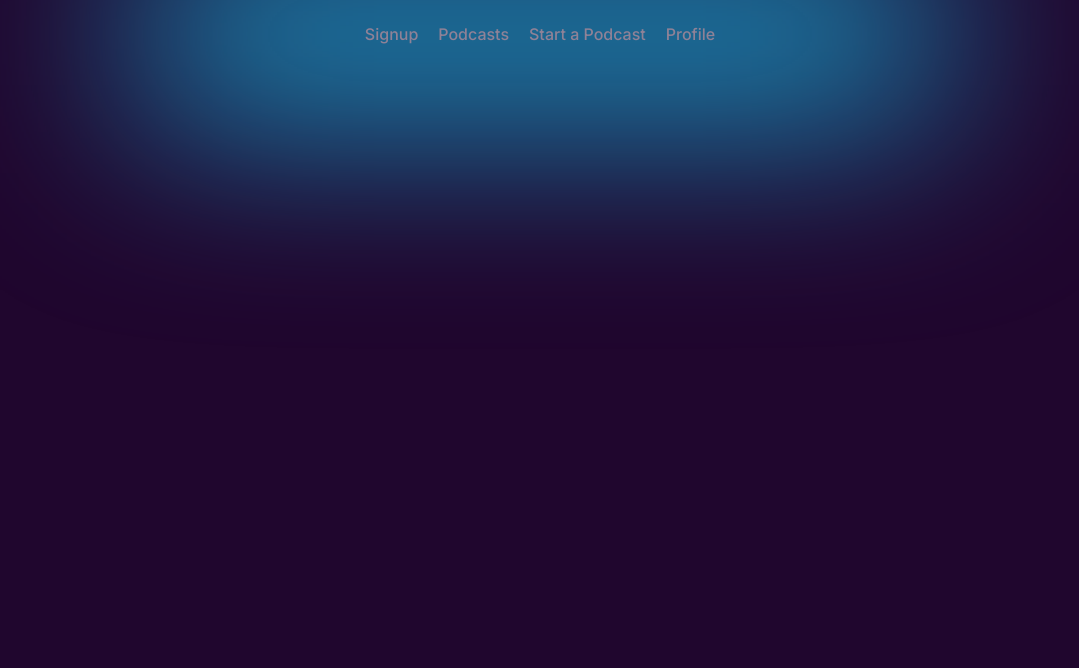
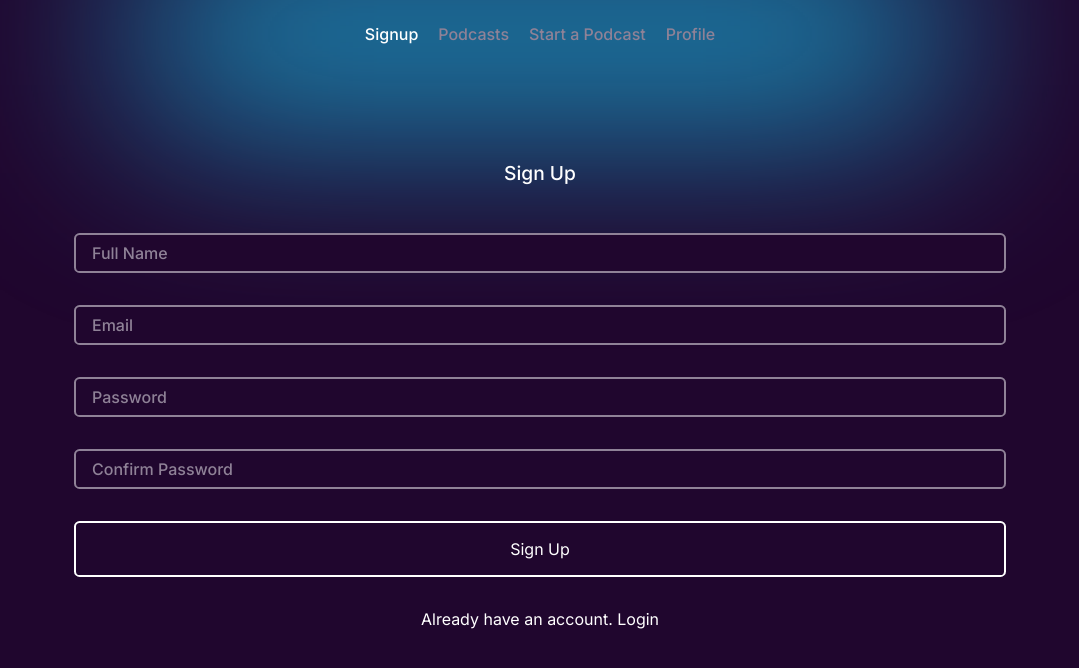
Before and after one commit to priyteshprasad/podcast-app-react, a React (Create React App) app: page / in a window 1280 px wide. Shown: the top 668 px of the page, without its empty margins (100-1179 px from the left). Built offline with nearby package versions, Linux system fonts and the light colour scheme.

Commit message:
signup login auth and multiple components completed

```diff
--- a/src/App.js
+++ b/src/App.js
@@ -1,7 +1,7 @@
 import { BrowserRouter, Route, Routes } from "react-router-dom";
 import "./App.css";
-import Header from "./components/Header";
 import SignUp from "./pages/SignUp";
+import Profile from "./pages/Profile";
 
 function App() {
   return (
@@ -9,6 +9,7 @@ function App() {
       <BrowserRouter>
         <Routes >
           <Route path="/" element={<SignUp />} />
+          <Route path="/profile" element={<Profile />} />
         </Routes>
       </BrowserRouter>
     </div>
--- /dev/null
+++ b/src/components/Button/index.js
@@ -0,0 +1,9 @@
+import React from 'react'
+import "./styles.css";
+function Button({text, onClick}) {
+  return (
+    <div onClick={onClick} className='custom-btn'>{text}</div>
+  )
+}
+
+export default Button;
--- /dev/null
+++ b/src/components/Button/styles.css
@@ -0,0 +1,15 @@
+.custom-btn{
+    text-align: center;
+    border: 2px solid var(--white);
+    padding: 1rem;
+    border-radius: 0.35rem;
+    cursor: pointer;
+    width: 70vw;
+    margin: 1rem;
+
+}
+.custom-btn:hover{
+    background-color: var(--white);
+    color: var(--theme);
+    transition: all 0.2s;
+}
--- a/src/components/Header/styles.css
+++ b/src/components/Header/styles.css
@@ -31,5 +31,5 @@
     z-index: -1;
 }
 .active{
-    color: var(--white);
+    color: var(--white) !important;
 }
--- /dev/null
+++ b/src/components/Input/index.js
@@ -0,0 +1,17 @@
+import React from "react";
+import "./styles.css"
+function InputComponent({type, state, setState, placeholder, required}) {
+  return (
+    <input
+      type={type}
+      value={state}
+      onChange={(e) => setState(e.target.value)}
+      placeholder={placeholder}
+      required={required}
+      className="custom-input"
+      width="100%"
+    />
+  );
+}
+
+export default InputComponent;
--- /dev/null
+++ b/src/components/Input/styles.css
@@ -0,0 +1,18 @@
+.custom-input{
+    background-color: var(--theme);
+    color: var(--white);
+    border: 2px solid var(--purple-grey);
+    border-radius: 0.35rem;
+    padding: 0.5rem 1rem;
+    font-size: 1rem;
+    width: 70vw;
+    font-weight: 500;
+    margin: 1rem;
+}
+.custom-input:focus{
+    outline: none;
+    border-color: var(--white);
+}
+.custom-input::placeholder{
+    color: var(--purple-grey);
+}
--- /dev/null
+++ b/src/components/SignUpComponents/LoginForm/index.js
@@ -0,0 +1,59 @@
+import React, { useState } from "react";
+import InputComponent from "../../Input";
+import Button from "../../Button";
+import { signInWithEmailAndPassword } from "firebase/auth";
+import { auth, db } from "../../../firebase";
+import { doc, getDoc } from "firebase/firestore";
+import { useDispatch } from "react-redux";
+import { setUser } from "../../../slices/userSlice";
+import { useNavigate } from "react-router-dom";
+
+function Login() {
+     const [email, setEmail] = useState("");
+    const [password, setPassword] = useState("");
+    const dispatch = useDispatch()
+    const navigate = useNavigate()
+    const handleLogin = async () => {
+        console.log("handling login")
+        try {
+            const userCredentials = await signInWithEmailAndPassword(
+                auth, email, password
+            )
+            const user = userCredentials.user;
+            const userDoc = await getDoc(doc(db, 'users', user.uid));
+            const userData = userDoc.data()
+            console.log("userdata", userData)
+            dispatch(setUser({
+                name: userDoc.name,
+                email: user.email,
+                uid: user.uid
+            }))
+            navigate('/profile')
+        } catch (error) {
+            console.log(error)
+        }
+
+    }
+  return (
+    <>
+      <InputComponent
+        state={email}
+        setState={setEmail}
+        placeholder="Email"
+        type="email"
+        required={true}
+      />
+      <InputComponent
+        state={password}
+        setState={setPassword}
+        placeholder="Password"
+        type="password"
+        required={true}
+      />
+
+      <Button text="Login" onClick={handleLogin} />
+    </>
+  );
+}
+
+export default Login;
--- /dev/null
+++ b/src/components/SignUpComponents/SignupForm/index.js
@@ -0,0 +1,85 @@
+import React, { useState } from 'react'
+import InputComponent from '../../Input';
+import Button from '../../Button';
+import { createUserWithEmailAndPassword } from 'firebase/auth';
+import { auth, db} from '../../../firebase';
+import { doc, setDoc } from 'firebase/firestore';
+import { useDispatch } from 'react-redux';
+import { setUser } from '../../../slices/userSlice';
+import { useNavigate } from 'react-router-dom';
+
+function SignupForm() {
+    const [fullName, setFullName] = useState("");
+    const [email, setEmail] = useState("");
+    const [password, setPassword] = useState("");
+    const [confirmPassword, setConfirmPassword] = useState("");
+    const dispatch = useDispatch();
+    const navigate = useNavigate();
+
+    const handleSignup = async () => {
+        console.log("handling signup")
+        if(password.length > 6 && password === confirmPassword){
+            try {
+                // creating user account
+                const userCredential = await createUserWithEmailAndPassword(auth, email, password);
+                const user = userCredential.user;
+                console.log("user", user);
+
+                // saving the user in database
+                // 'users' is the name of collection
+                // without user.uid, the id will be random
+                await setDoc(doc(db, 'users', user.uid), {
+                    name: fullName,
+                    email: user.email,
+                    uid: user.uid
+                })
+                // call redux action to save user
+                dispatch(setUser({
+                    name: fullName,
+                    email:user.email,
+                    uid: user.uid
+                }))
+                navigate("/profile");
+            }catch(err){
+                console.log(err)
+            }
+        }else{
+            console.log("invalide password")
+        }
+    }
+  return (
+    <>
+        <InputComponent
+                state={fullName}
+                setState={setFullName}
+                placeholder="Full Name"
+                type="text"
+                required={true}
+            />
+            <InputComponent
+                state={email}
+                setState={setEmail}
+                placeholder="Email"
+                type="email"
+                required={true}
+            />
+            <InputComponent
+                state={password}
+                setState={setPassword}
+                placeholder="Password"
+                type="password"
+                required={true}
+            />
+            <InputComponent
+                state={confirmPassword}
+                setState={setConfirmPassword}
+                placeholder="Confirm Password"
+                type="password"
+                required={true}
+            />
+            <Button text="Sign Up" onClick={handleSignup}/>
+    </>
+  )
+}
+
+export default SignupForm
--- a/src/index.css
+++ b/src/index.css
@@ -19,3 +19,19 @@ body {
 input {
   font-family: "Inter", sans-serif;
 }
+.input-wrapper{
+  width: 80%;
+  display: flex;
+  flex-direction: column;
+  justify-content: center;
+  align-items: center;
+  margin: 0 auto;
+  margin-top: 4rem;
+  padding: 1rem;
+}
+.input-wrapper h1{
+  font-size: 1.2rem;
+  font-weight: 500;
+  text-align: center;
+  margin-bottom: 2rem;
+}
--- /dev/null
+++ b/src/pages/Profile.js
@@ -0,0 +1,17 @@
+import React from 'react'
+import { useSelector } from 'react-redux'
+import Header from '../components/Header';
+
+function Profile() {
+    const user = useSelector((state)=>state.user.user) //.user is name of slice .user is the object inside the slice
+    console.log("userState,", user);
+  return (
+    <div><Header />
+    <div>{user.name}</div>
+    <div>{user.email}</div>
+    <div>{user.uid}</div>
+    </div>
+  )
+}
+
+export default Profile
--- a/src/pages/SignUp.js
+++ b/src/pages/SignUp.js
@@ -1,9 +1,17 @@
-import React from 'react'
+import React, { useState } from 'react'
 import Header from '../components/Header'
+import SignupForm from '../components/SignUpComponents/SignupForm';
+import Login from '../components/SignUpComponents/LoginForm';
 function SignUp() {
+    const [flag, setFlag] = useState(false)
   return (
     <div>
         <Header />
+        <div className='input-wrapper'>
+            {!flag ? <h1>Sign Up</h1> : <h1>Login</h1>}
+            {!flag ? <SignupForm /> : <Login />}
+            {!flag ? <p style={{cursor: 'pointer'}} onClick={()=>setFlag(!flag)}>Already have an account. Login</p> : <p style={{cursor: 'pointer'}} onClick={()=>setFlag(!flag)}>Don't have an account. Signin</p>}
+        </div>
     </div>
   )
 }
```
Also changed, not shown: notes.txt (added).
